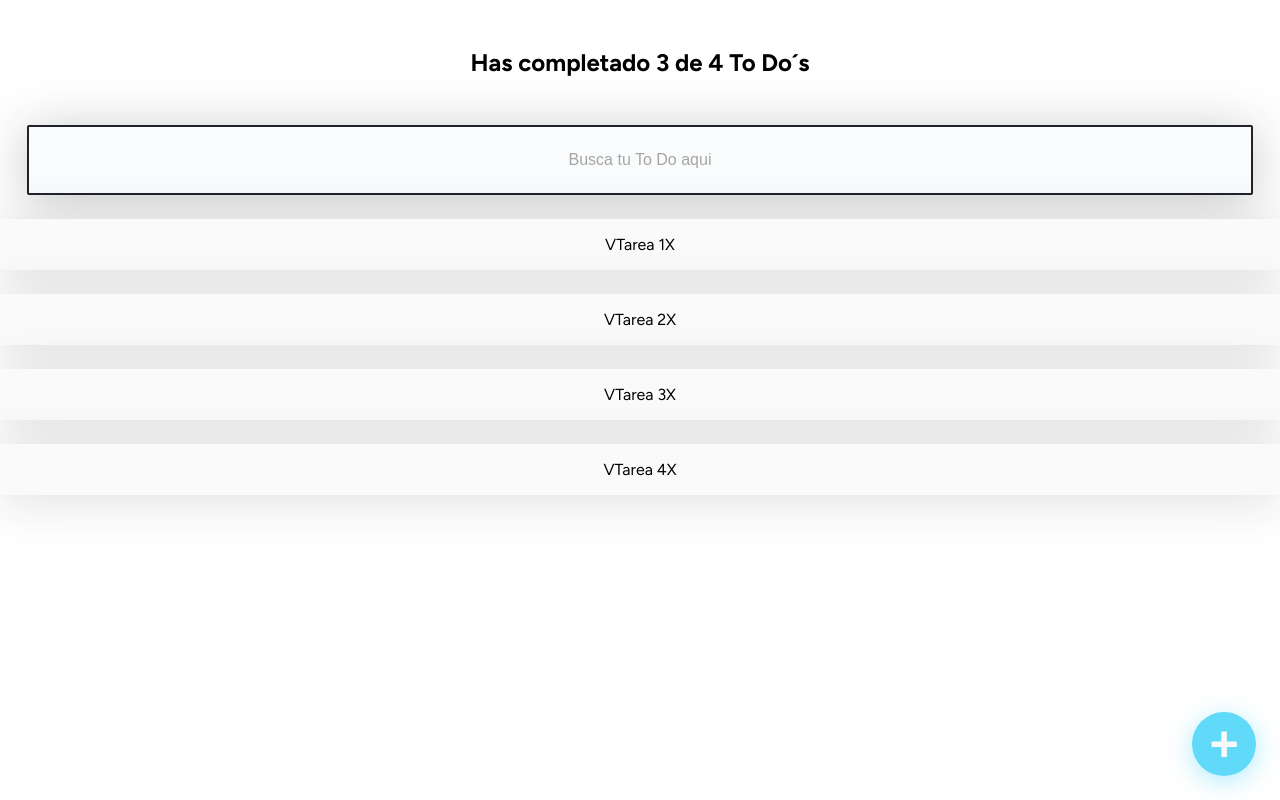
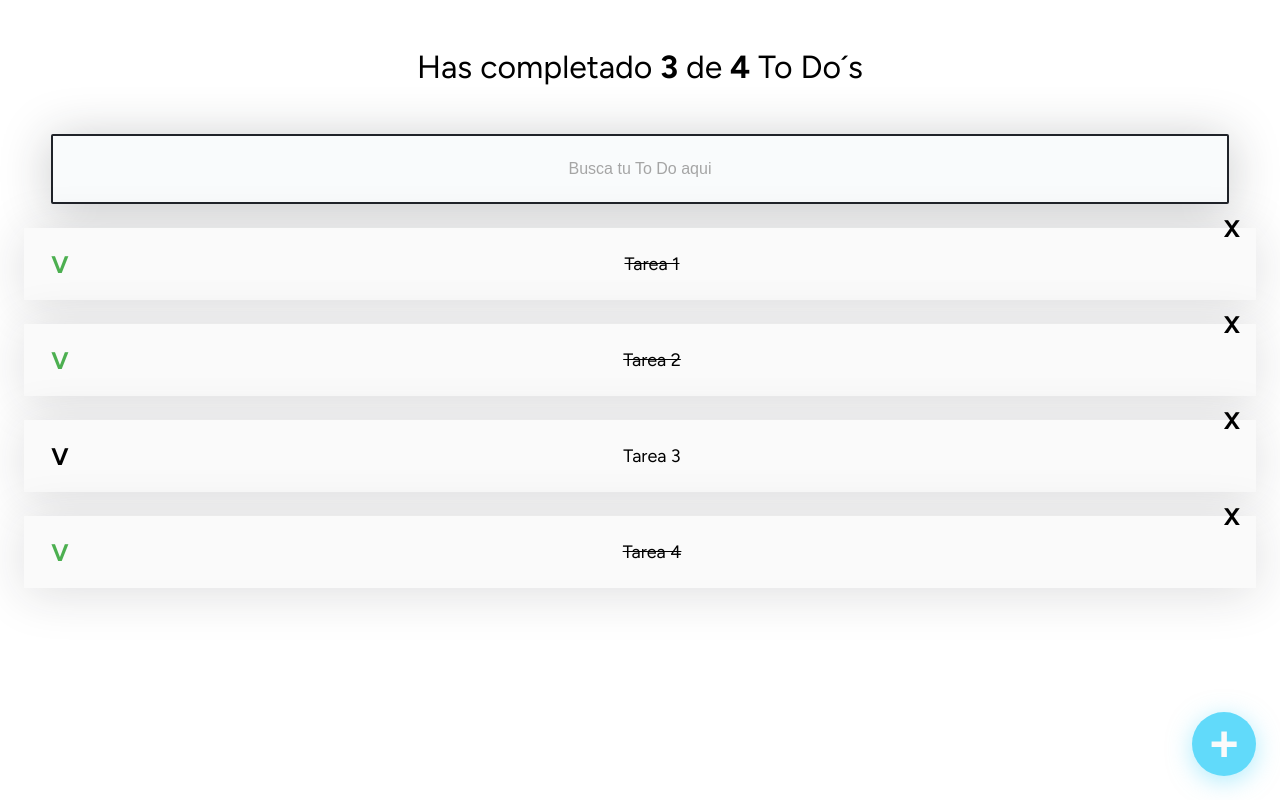
Before and after one commit to molano5858/to-do-list-react-project, a React (Create React App) app: page / in a window 1280 px wide. Built offline with nearby package versions, Linux system fonts and the light colour scheme.

Commit message:
Making dinamic classes when todo is completed or not, adding styles to the components

```diff
--- a/src/App.css
+++ b/src/App.css
@@ -2,6 +2,8 @@
 
 :root {
   --myFont: "Figtree", sans-serif;
+  margin:0 24px;
+  min-height: 100vh;
 }
 body{
   font-family: var(--myFont);
--- a/src/components/TodoCounter.css
+++ b/src/components/TodoCounter.css
@@ -1,9 +1,9 @@
 .TodoCounter {
-    font-size: 24px;
+    font-size: 32px;
     text-align: center;
     margin: 0;
     padding: 48px;
-    font-weight: bold;
+    font-weight: normal;
   }
 
   .TodoCounter span {
--- a/src/components/TodoCounter.jsx
+++ b/src/components/TodoCounter.jsx
@@ -2,7 +2,7 @@ import './TodoCounter.css'
 
 function TodoCounter ({completed,total}){
     return (
-        <h1 className='TodoCounter'>Has completado {completed} de {total} To Do´s</h1>
+        <h1 className='TodoCounter'>Has completado <span>{completed}</span> de <span>{total}</span> To Do´s</h1>
     )
 }
 
--- a/src/components/TodoItem.jsx
+++ b/src/components/TodoItem.jsx
@@ -3,9 +3,9 @@ import './TodoItem.css'
 function TodoItem ({todoName,completed}){
     return (
         <li className='TodoItem'>
-            <span>V</span>
-            <p>{todoName}</p>
-            <span>X</span>
+            <span className={`Icon Icon-check ${completed ? 'Icon-check--active':null }`}>V</span>
+            <p className={`TodoItem-p ${completed?'TodoItem-p--complete':null}`}>{todoName}</p>
+            <span className='Icon Icon-delete'>X</span>
             {console.log(todoName,completed)}
         </li>
     )
```
